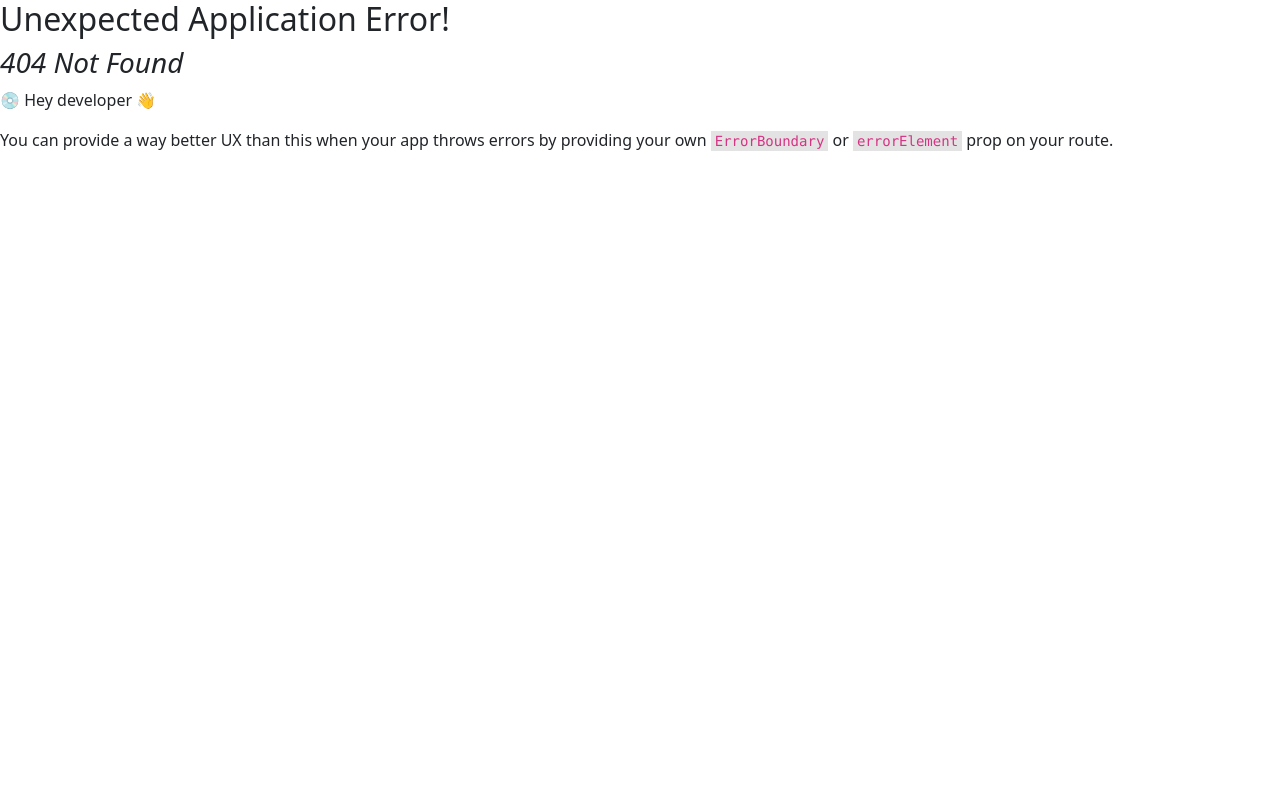
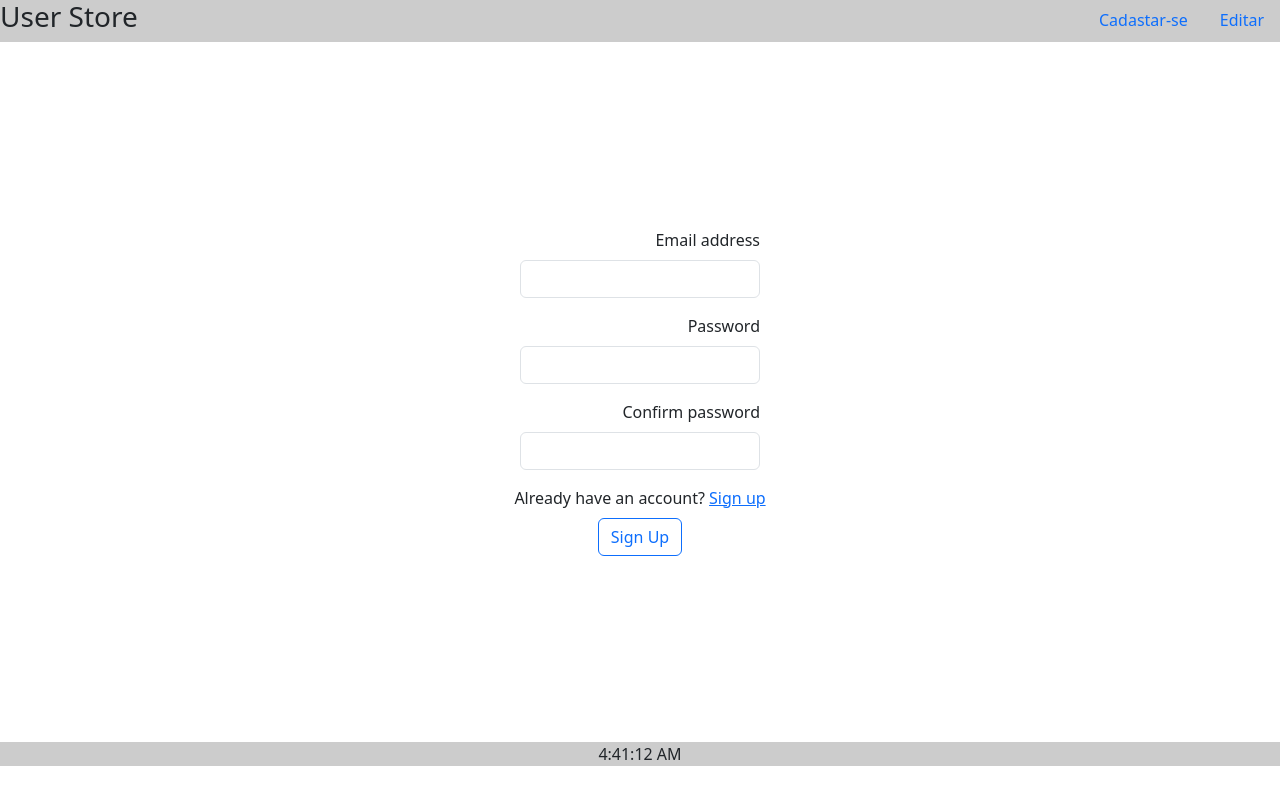
Before and after one commit to luxquinha/User_Store, a React (Create React App) app: page /signUp in a window 1280 px wide. Before the commit this address had no page. Built offline with nearby package versions, Linux system fonts and the light colour scheme.

Commit message:
Criando a tela do login

```diff
--- /dev/null
+++ b/src/paginas/login/SignUp.jsx
@@ -0,0 +1,59 @@
+import 'bootstrap/dist/css/bootstrap.min.css'
+import { useState } from 'react'
+import { useNavigate, Link } from 'react-router-dom'
+import { useForm } from 'react-hook-form'
+import { z } from 'zod'
+import { zodResolver } from '@hookform/resolvers/zod'
+
+const userFormSchema = z.object({
+    email: z.string().nonempty('Campo obrigatório').email('Formato de email inválido'),
+    password: z.string().min(6, 'Tamanho mínimo de 6 caracteres').nonempty('Campo obrigatório'),
+    confirmPassword: z.string().min(6, 'Tamanho mínimo de 6 caracteres').nonempty('Campo obrigatório')
+}).refine((data)=>data.password === data.confirmPassword, {
+    message: "Passwords don't match",
+    path: ['confirmation']
+})
+function SignUp(){
+    const goTo = useNavigate()
+    const { register, handleSubmit, formState: {errors} } = useForm({
+        mode: 'onSubmit',
+        resolver: zodResolver(userFormSchema),
+    })
+    const userValidation = (data) =>{
+        console.log(data);
+    }
+    return(
+        <div style={{height: '100%',display: 'flex', alignItems: 'center', justifyContent: 'center', flexDirection: 'column'}}>
+            <form style={{width: '30rem', height: '20rem', display:'flex', flexDirection: 'column' ,alignItems: 'center', justifyContent: 'center'}}
+            onSubmit={handleSubmit(userValidation)} >
+                <div className="mb-3 col-md-6">
+                    <label htmlFor="exampleInputEmail1" className="form-label">Email address</label>
+                    <input type="email" className="form-control" id="exampleInputEmail1" aria-describedby="emailHelp"
+                    {...register('email')}
+                    />
+                    {errors.email && (<p style={{fontSize: '0.8rem', color: 'red'}}>{errors.email.message}</p>)}
+                </div>
+                <div className="mb-3 col-md-6">
+                    <label htmlFor="exampleInputPassword1" className="form-label">Password</label>
+                    <input type="password" className="form-control" id="exampleInputPassword1"
+                    {...register('password')}
+                    />
+                    {errors.password && (<p style={{fontSize: '0.8rem', color: 'red'}}>{errors.password.message}</p>)}
+                </div>
+                <div className="mb-3 col-md-6">
+                    <label htmlFor="exampleInputPassword1" className="form-label">Confirm password</label>
+                    <input type="password" className="form-control" id="exampleInputPassword2"
+                    {...register('confirmPassword')}
+                    />
+                    {errors.confirmPassword && (<p style={{fontSize: '0.8rem', color: 'red'}}>{errors.confirmPassword.message}</p>)}
+                </div>
+                {errors.confirmation && (<p style={{fontSize: '0.8rem', color: 'red'}}>{errors.confirmation.message}</p>)}
+                <span style={{marginBottom: '8px'}}>Already have an account? <Link to={'/'}>Sign up</Link> </span>
+
+                <button type="submit" className="btn btn-outline-primary">Sign Up</button>
+            </form>
+        </div>
+    )
+}
+
+export default SignUp
--- a/src/paginas/Login.jsx
+++ b/src/paginas/login/SingIn.jsx
@@ -1,6 +1,6 @@
 import 'bootstrap/dist/css/bootstrap.min.css'
 import { useState } from 'react'
-import { useNavigate } from 'react-router-dom'
+import { useNavigate, Link } from 'react-router-dom'
 import { useForm } from 'react-hook-form'
 import { z } from 'zod'
 import { zodResolver } from '@hookform/resolvers/zod'
@@ -9,7 +9,7 @@ const userFormSchema = z.object({
     email: z.string().nonempty('Campo obrigatório').email('Formato de email inválido'),
     password: z.string().min(6, 'Tamanho mínimo de 6 caracteres').nonempty('Campo obrigatório')
 })
-function Login(){
+function SignIn(){
     const [thereIs, setThereIs] = useState()
     const goTo = useNavigate()
     const [users, setUsers] = useState([{
@@ -67,10 +67,12 @@ function Login(){
                     {errors.password && (<p style={{fontSize: '0.8rem', color: 'red'}}>{errors.password.message}</p>)}
                 </div>
                 {thereIs && (<p style={{fontSize: '0.8rem', color: 'red'}}>{thereIs}</p>)}
-                <button type="submit" className="btn btn-outline-primary">Submit</button>
+                <span style={{marginBottom: '8px'}}>Have an account? <Link to={'/signUp'}>Sign up</Link> </span>
+
+                <button type="submit" className="btn btn-outline-primary">Sign In</button>
             </form>
         </div>
     )
 }
 
-export default Login
+export default SignIn
```
Also changed, not shown: src/context/loginContext.js (added, +21 -0 lines), src/hooks/useLoginContext.js (added, +14 -0 lines), src/index.js (+10 -5 lines), src/paginas/master/AdicionarProduto.jsx (renamed from src/paginas/AdicionarProduto.jsx), src/paginas/master/EditarProduto.jsx (renamed from src/paginas/EditarProduto.jsx), src/paginas/master/Produtos.jsx (renamed from src/paginas/Produtos.jsx).
